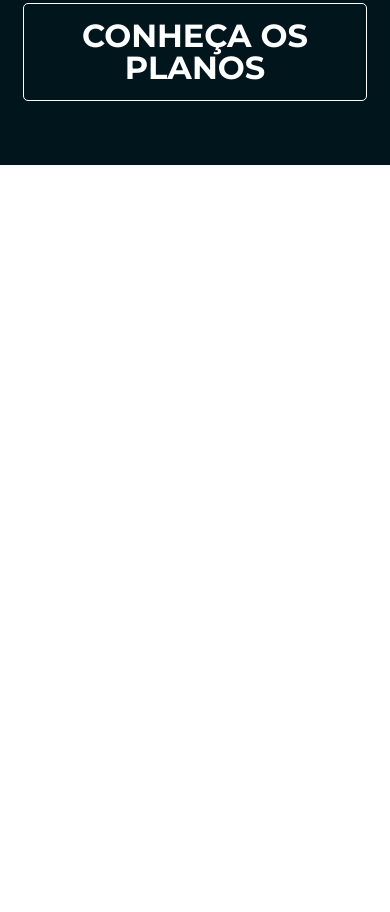
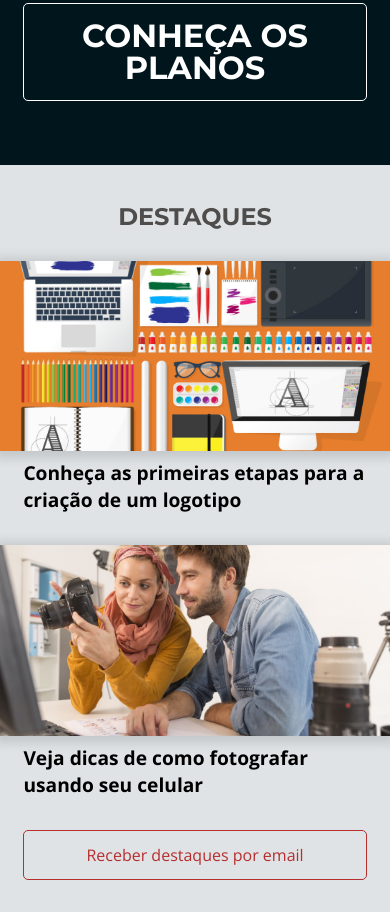
Before and after one commit to MarcosPauloMF/Layouts-responsivos, a plain HTML site: page index.html in a window 390 px wide. Shown: the part 402-1314 px from the top of the page. Before the commit the page ends 844 px from the top, so only its background shows below. Drawn offline with nearby package versions, Linux system fonts and the light colour scheme.

Commit message:
adicionando viewport e tornando imagem responsiva

```diff
--- /dev/null
+++ b/css/destaques.css
@@ -0,0 +1,45 @@
+.destaques {
+    background-color: var(--azul-claro);
+
+    padding-top: 2.5rem;
+    padding-bottom: 2rem;
+}
+
+.destaques__titulo {
+    color: var(--cinza-escuro);
+    font-weight: 700;
+    font-size: 1.5rem;
+    font-family: var(--montserrat);
+    text-transform: uppercase;
+    text-align: center;
+    margin-bottom: 2rem;
+}
+
+.destaques__painel {
+    display: flex;
+    flex-direction: column;
+    align-items: center;
+
+    margin-bottom: 2rem;
+}
+
+.destaques__painel-imagem {
+    width: 100vw;
+    box-shadow: 0 2px 10px 5px #00000020;
+    margin-bottom: .5rem;
+}
+
+.destaques__painel-texto {
+    font-weight: 700;
+    font-size: 1.2rem;
+    line-height: normal;
+}
+
+
+.destaques__botao {
+    color: var(--vermelho-forte);
+
+    border-color: var(--vermelho-forte);
+
+    margin: 0 auto;
+}
--- a/index.html
+++ b/index.html
@@ -10,6 +10,7 @@
         <link href="css/base.css" rel="stylesheet">
         <link href="css/cabecalho.css" rel="stylesheet">
         <link href="css/chamada.css" rel="stylesheet">
+        <link href="css/destaques.css" rel="stylesheet">
 
     </head>
     <body>
@@ -34,6 +35,22 @@
                 <p class="chamada__texto">Apeperia tem um jeito inovador de comparar e montar aplicativos para pequenas e médias empresas.</p>
                 <a href="#" class="chamada__titulo botao">Conheça os planos</a>
             </section>
+
+            <section class="destaques container">
+                <h2 class="destaques__titulo">Destaques</h2>
+                <a href="#">
+                    <figure class="painel destaques__painel">
+                        <img src="img/comecando-criar-logotipo.png" alt="Painel do post sobre criação de logotipo" class="destaques__painel-imagem">
+                        <figcaption class="destaques__painel-texto">Conheça as primeiras etapas para a criação de um logotipo</figcaption>
+                    </figure>
+                </a>
+                <a href="#">
+                    <figure class="painel destaques__painel">
+                        <img src="img/dicas-fotografia.png" alt="Painel do post sobre fotografia com celular" class="destaques__painel-imagem">
+                        <figcaption class="destaques__painel-texto">Veja dicas de como fotografar usando seu celular</figcaption>
+                    </figure>
+                </a><a href="#" class="destaques__botao botao">Receber destaques por email
+                </a></section>
         </main>
 
     </body>
```
